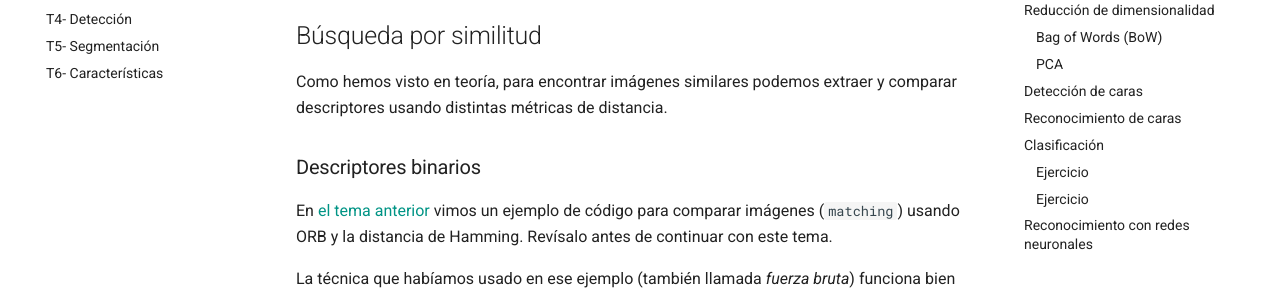
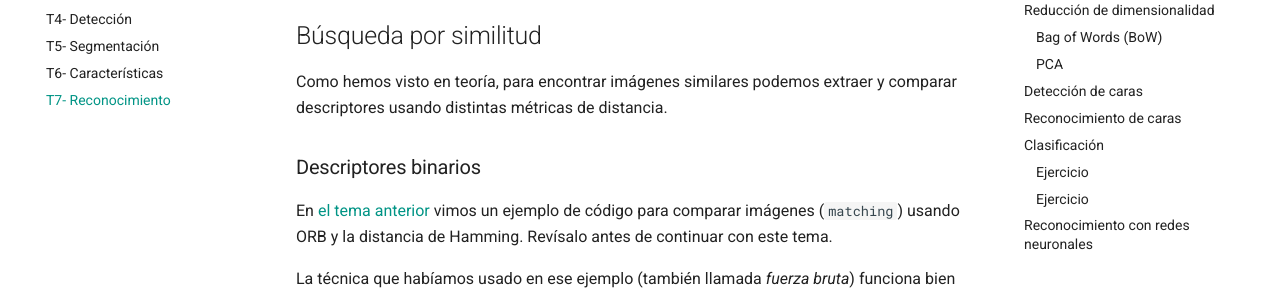
Before and after one commit to pertusa/VisionPorComputador, an MkDocs documentation site: the page built from docs/reconocimiento.md, in a window 1280 px wide. Shown: the part 227-517 px from the top of the page. Built offline with MkDocs 1.6.1 and Material for MkDocs 9.7.7, drawn with Linux system fonts in a browser that asks for light colours.

Commit message:
Reconocimiento

```diff
--- a/mkdocs.yml
+++ b/mkdocs.yml
@@ -9,7 +9,7 @@ nav:
 - T4- Detección : 'deteccion.md'
 - T5- Segmentación : 'segmentacion.md'
 - T6- Características : 'caracteristicas.md'
-#- T7- Reconocimiento : 'reconocimiento.md'
+- T7- Reconocimiento : 'reconocimiento.md'
 
 theme:
     language: es
```
